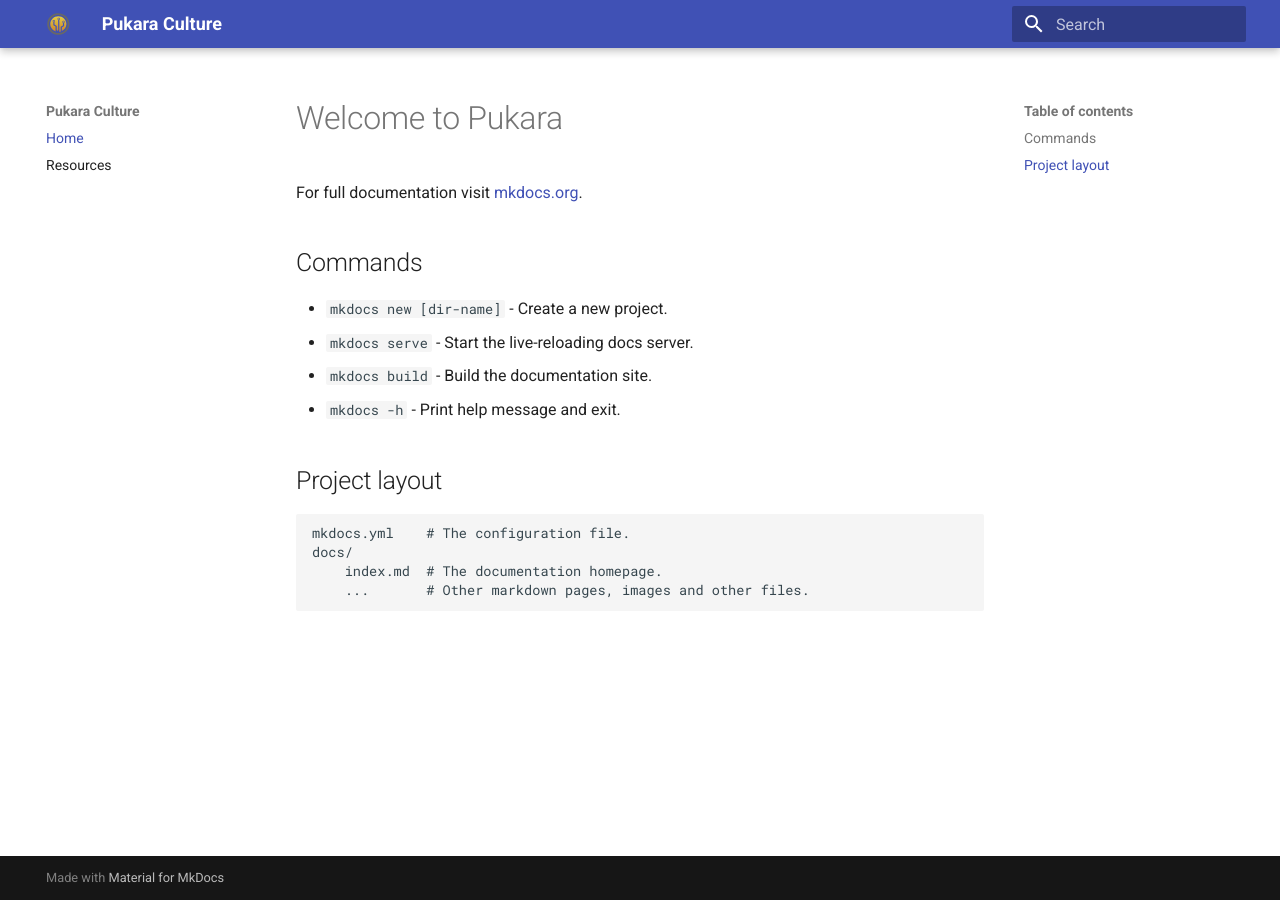
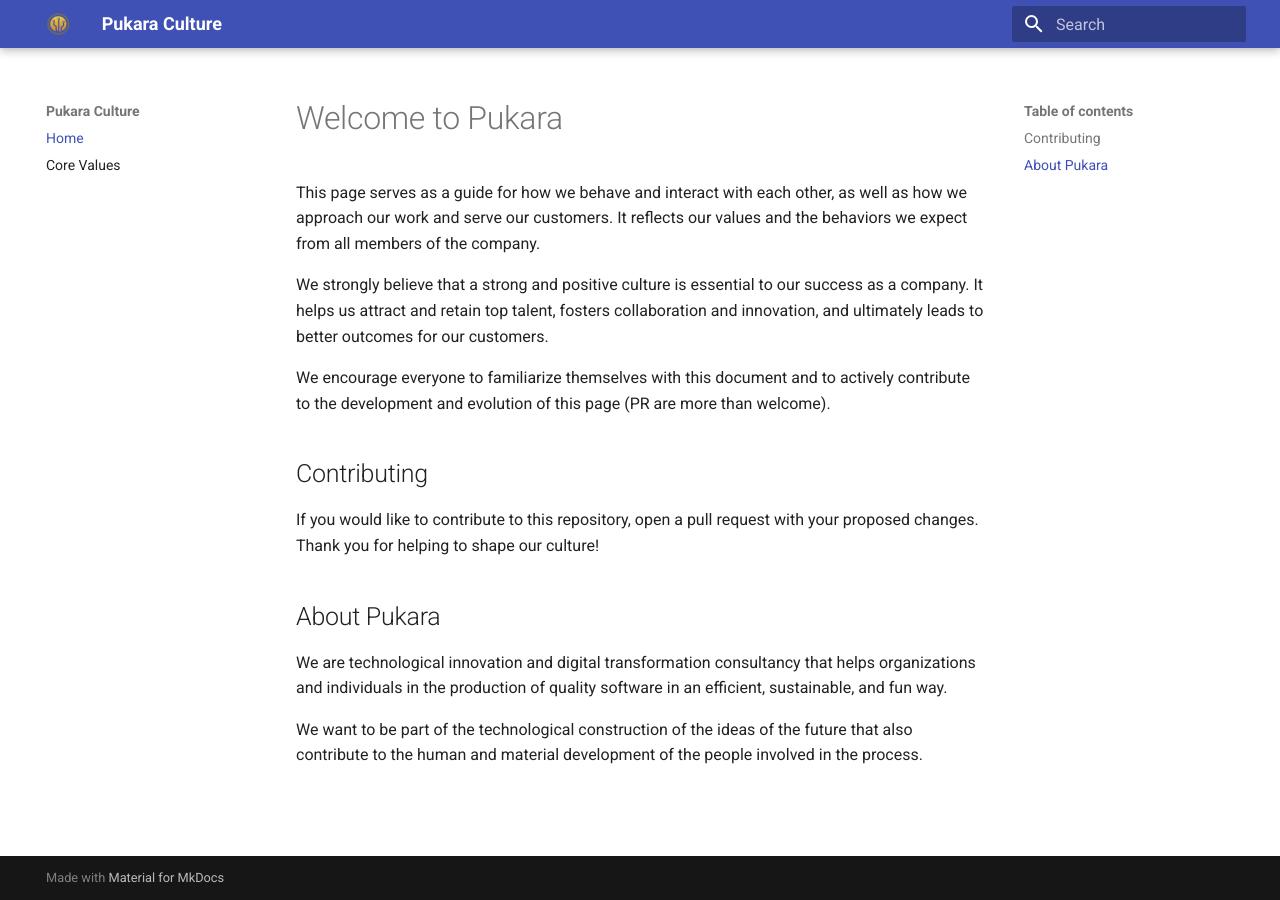
Before and after one commit to pukara-dev/culture, an MkDocs documentation site: the page built from docs/index.md, in a window 1280 px wide. Built offline with MkDocs 1.6.1 and Material for MkDocs 9.7.7, drawn with Linux system fonts in a browser that asks for light colours.

Commit message:
Add core values and index page

```diff
--- a/docs/index.md
+++ b/docs/index.md
@@ -1,17 +1,17 @@
 # Welcome to Pukara
 
-For full documentation visit [mkdocs.org](https://www.mkdocs.org).
+This page serves as a guide for how we behave and interact with each other, as well as how we approach our work and serve our customers. It reflects our values and the behaviors we expect from all members of the company.
 
-## Commands
+We strongly believe that a strong and positive culture is essential to our success as a company. It helps us attract and retain top talent, fosters collaboration and innovation, and ultimately leads to better outcomes for our customers.
 
-* `mkdocs new [dir-name]` - Create a new project.
-* `mkdocs serve` - Start the live-reloading docs server.
-* `mkdocs build` - Build the documentation site.
-* `mkdocs -h` - Print help message and exit.
+We encourage everyone to familiarize themselves with this document and to actively contribute to the development and evolution of this page (PR are more than welcome).
 
-## Project layout
+## Contributing
 
-    mkdocs.yml    # The configuration file.
-    docs/
-        index.md  # The documentation homepage.
-        ...       # Other markdown pages, images and other files.
+If you would like to contribute to this repository, open a pull request with your proposed changes. Thank you for helping to shape our culture!
+
+## About Pukara
+
+We are technological innovation and digital transformation consultancy that helps organizations and individuals in the production of quality software in an efficient, sustainable, and fun way.
+
+We want to be part of the technological construction of the ideas of the future that also contribute to the human and material development of the people involved in the process.
--- a/mkdocs.yml
+++ b/mkdocs.yml
@@ -4,4 +4,4 @@
   logo: pukara-logo.svg
 nav:
     - Home: index.md
-    - Resources: resources/index.md
+    - Core Values: core-values/index.md
```
Also changed, not shown: docs/core-values/index.md (added, +88 -0 lines), docs/resources/index.md (deleted), 1 other file.
